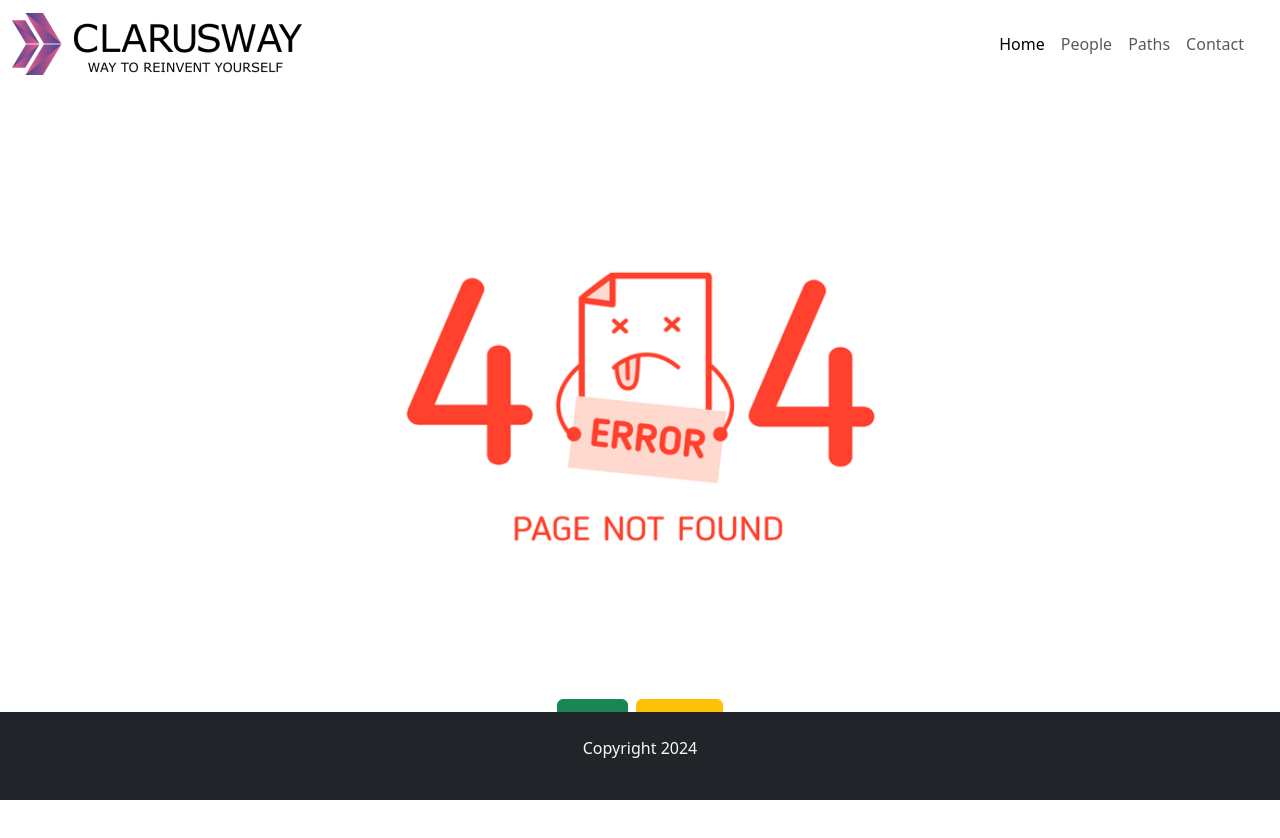
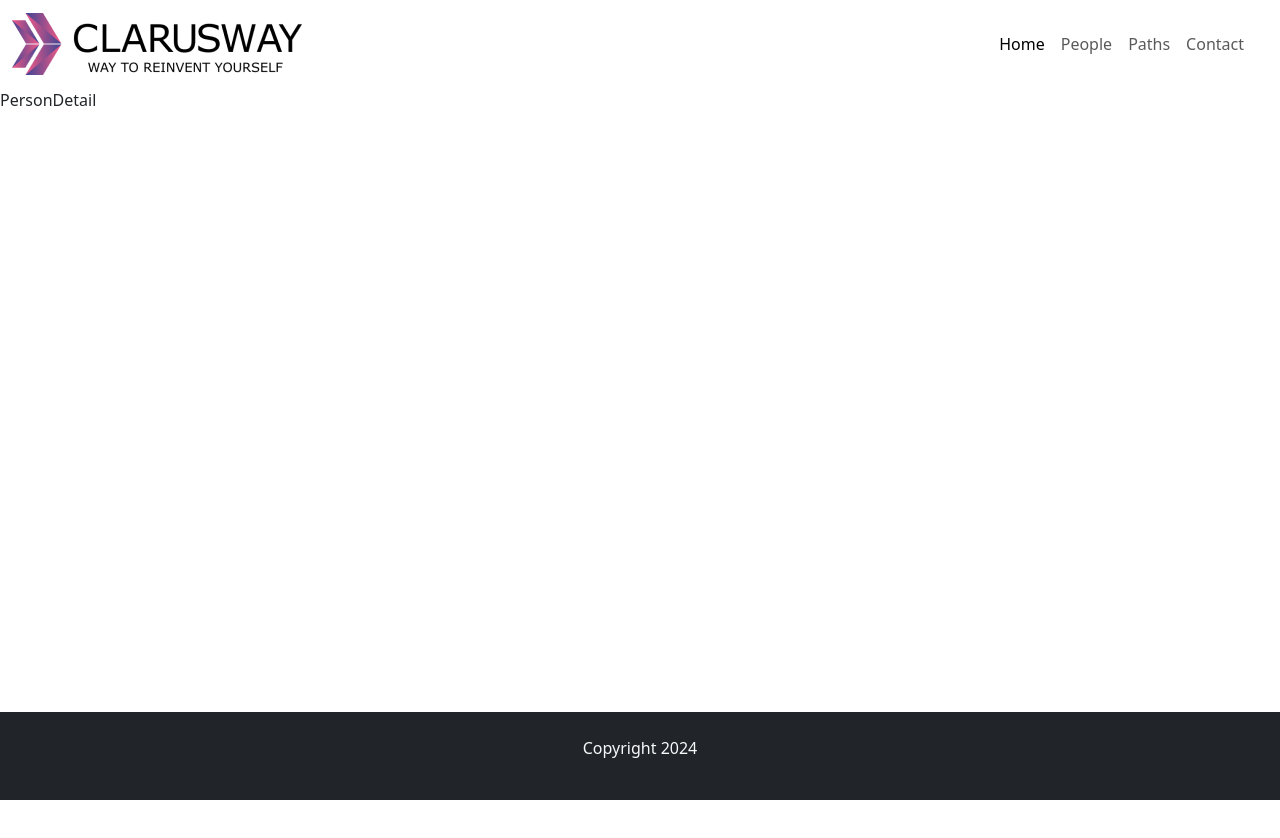
Before and after one commit to psyBeth/example-react-router, a React (Create React App) app: page /people/1 in a window 1280 px wide. Shown: the top 838 px of the page. After the commit the page ends 800 px from the top, so only its background shows below. Built offline with nearby package versions, Linux system fonts and the light colour scheme.

Commit message:
PersonDetail component onclick

```diff
--- a/src/App.js
+++ b/src/App.js
@@ -6,6 +6,7 @@ import People from "./pages/People";
 import NotFound from "./pages/NotFound";
 import {BrowserRouter, Routes, Route} from "react-router-dom"
 import Paths from "./pages/Paths";
+import PersonDetail from "./pages/PersonDetail";
 
 function App() {
   return (
@@ -14,6 +15,7 @@ function App() {
     <Routes>
       <Route path="/" element={<Home />} />
       <Route path="/people" element={<People />} />
+      <Route path="/people/:id" element={<PersonDetail />} />
       <Route path="/contact" element={<Contact />} />
       <Route path="paths" element={<Paths />} />
       <Route path="*" element={<NotFound />} />
--- a/src/pages/People.jsx
+++ b/src/pages/People.jsx
@@ -28,7 +28,7 @@ const People = () => {
               key={id}
               className=" col-sm-12 col-md-6 col-lg-4"
               type="button"
-              onClick={() => navigate}
+              onClick={() => navigate(`/people/${id}`)}
             >
               <img className="rounded" src={avatar} alt="img" />
               <h6>
--- /dev/null
+++ b/src/pages/PersonDetail.jsx
@@ -0,0 +1,7 @@
+const PersonDetail = () => {
+  return (
+    <div>PersonDetail</div>
+  )
+}
+
+export default PersonDetail
```
